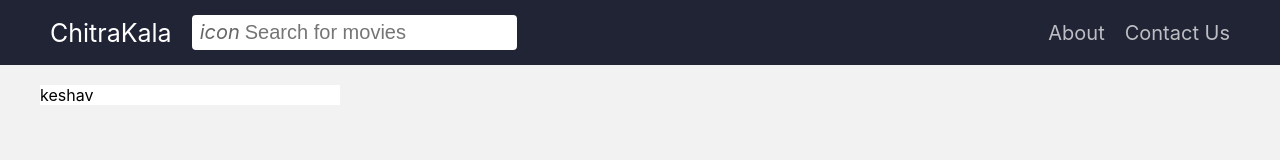
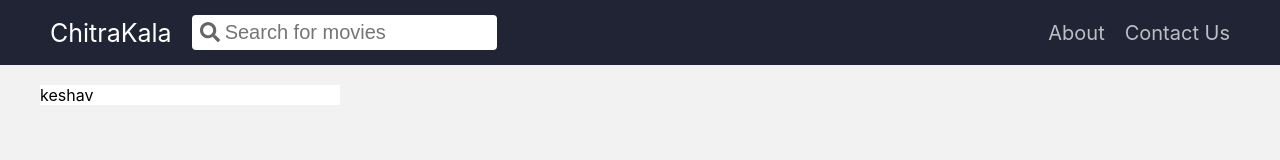
Before and after one commit to arjun1237/Chitrakala, a React (Create React App) app: page / in a window 1280 px wide. Shown: the top 160 px of the page. Built offline with nearby package versions, Linux system fonts and the light colour scheme.

Commit message:
STYLING: search bar icon added

```diff
--- a/src/components/Navbar.jsx
+++ b/src/components/Navbar.jsx
@@ -1,6 +1,8 @@
+import React from 'react';
 import {StyledNavbar} from '../styling/StyledComponents'
-import React from 'react';
-
+import { FontAwesomeIcon } from '@fortawesome/react-fontawesome'
+import { faSearch } from '@fortawesome/free-solid-svg-icons'
+{/* <FontAwesomeIcon icon={faCoffee} /> */}
 function Navbar() {
   return (
     <StyledNavbar>
@@ -10,7 +12,7 @@
                     ChitraKala
                 </div>
                 <div className="searchBox">
-                    <i>icon</i>
+                    <FontAwesomeIcon icon={faSearch} />
                     <input placeholder="Search for movies"/>
                 </div>
             </div>
--- a/src/styling/StyledComponents.jsx
+++ b/src/styling/StyledComponents.jsx
@@ -17,7 +17,7 @@
             padding:5px;
             border-radius: 4px;
             font-size: 20px;
-            i{
+            svg{
                 margin: 0px 3px;
             }
             input{
```
